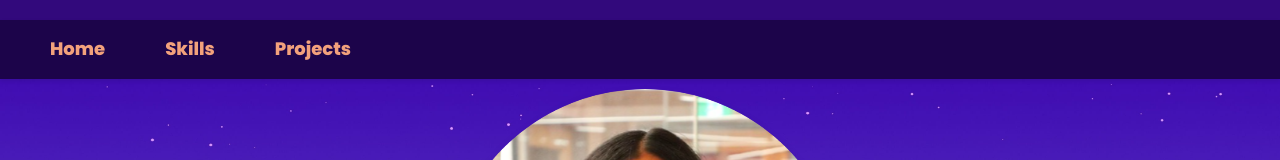
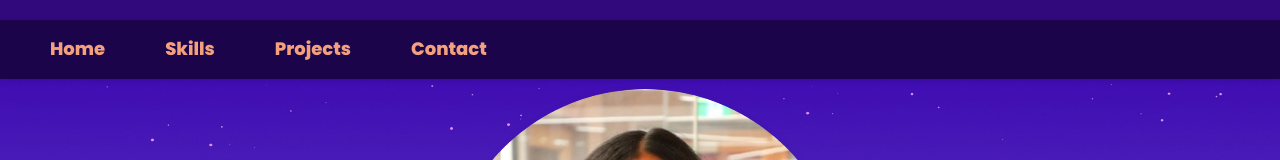
Before and after one commit to nkaruna09/Portfolio, a React (Vite) app: page / in a window 1280 px wide. Shown: the top 160 px of the page. Built offline with nearby package versions, Linux system fonts and the light colour scheme.

Commit message:
add contact in navbar

```diff
--- a/src/sections/Navbar/Navbar.jsx
+++ b/src/sections/Navbar/Navbar.jsx
@@ -8,6 +8,7 @@ function Navbar() {
         <li><a href="#hero">Home</a></li>
         <li><a href="#skills">Skills</a></li>
         <li><a href="#projects">Projects</a></li>
+        <li><a href="#contact">Contact</a></li>
       </ul>
     </nav>
   );
```
